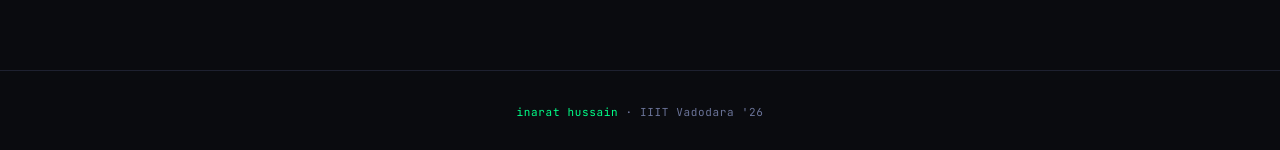
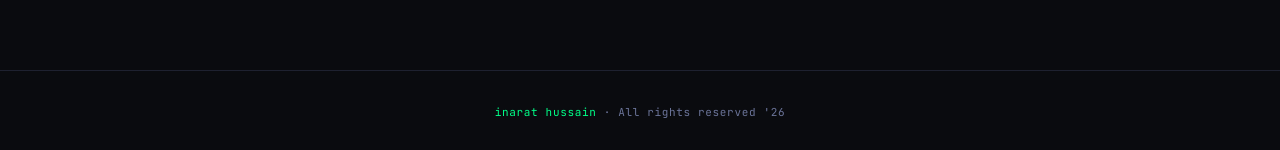
Before and after one commit to InaratHussain/portfolio, a React (Vite) app: page / in a window 1280 px wide. Shown: the part 4520-4670 px from the top of the page. Built offline with nearby package versions, Linux system fonts and the light colour scheme.

Commit message:
footer change

```diff
--- a/src/components/Footer.jsx
+++ b/src/components/Footer.jsx
@@ -4,7 +4,7 @@ export default function Footer() {
   return (
     <footer className={styles.footer}>
       <span className={styles.name}>inarat hussain</span>
-      {' · '}IIIT Vadodara &apos;26
+      {' · '}All rights reserved &apos;26
     </footer>
   );
 }
```
